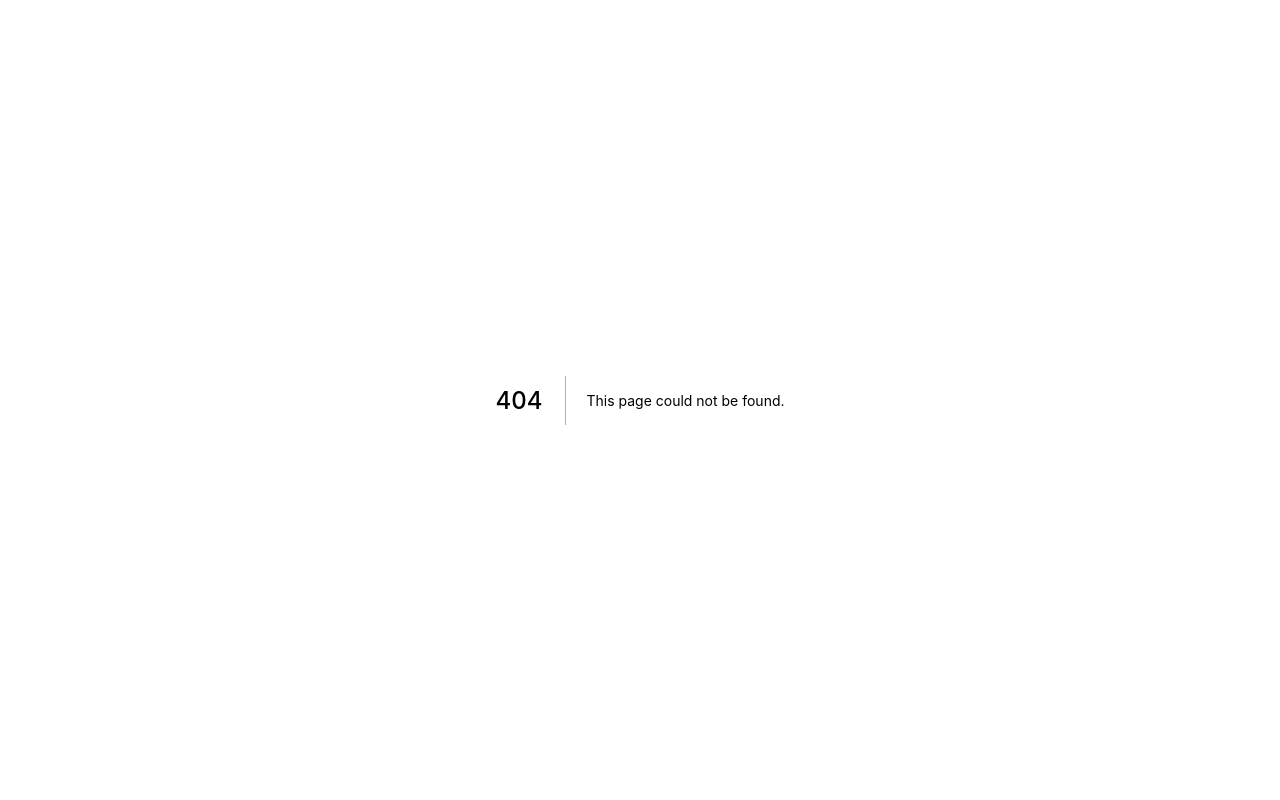
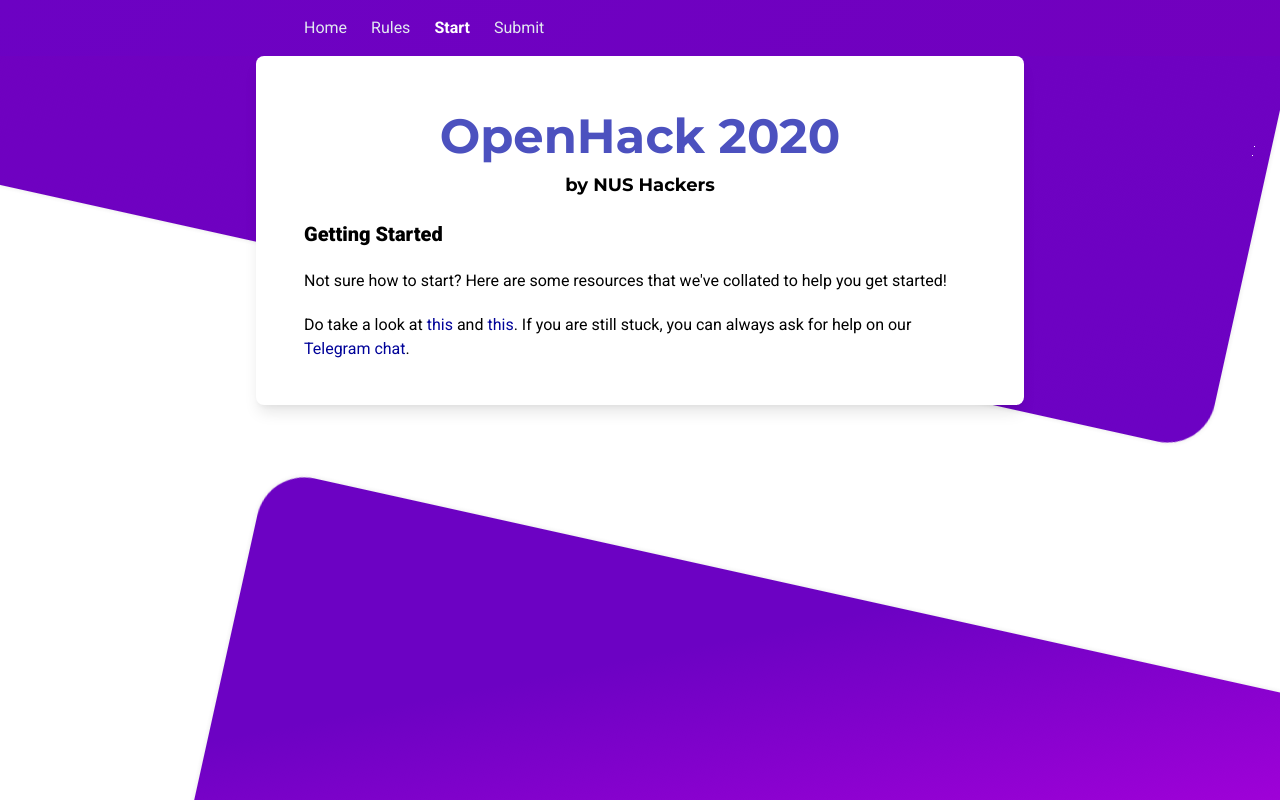
Before and after one commit to nushackers/openhack, a Next.js app: page /start in a window 1280 px wide. Before the commit this address had no page. Built offline with nearby package versions, Linux system fonts and the light colour scheme.

Commit message:
Fix links to subsections

```diff
--- a/pages/index.js
+++ b/pages/index.js
@@ -1,6 +1,7 @@
 import React from "react";
 import Page from "../components/Page";
 import Text from "../components/Text";
+import Link from "next/link";
 
 const Index = () => (
   <Page>
@@ -22,12 +23,13 @@
     <ol className="mb-5">
       <li className="ml-5 my-1">
         Make 3 valid pull requests (PRs) that satisfy the{" "}
-        <a href="#pr-standards">OpenHack Quality Standards</a> to any{" "}
-        <a href="#repos">NUS-related open source repositories</a>
+        <Link href="rules#pr-standards">OpenHack Quality Standards</Link> to any{" "}
+        <Link href="rules#repos">NUS-related open source repositories</Link>
       </li>
       <li className="ml-5 my-1">
         Create and complete a fun new open source project of your own that
-        satisfies the <a href="#proj-standards">OpenHack Quality Standards</a>
+        satisfies the{" "}
+        <Link href="rules#proj-standards">OpenHack Quality Standards</Link>
       </li>
     </ol>
     <h3>Prizes</h3>
--- a/pages/rules.js
+++ b/pages/rules.js
@@ -1,32 +1,33 @@
 import React from "react";
 import Page from "../components/Page";
 import Text from "../components/Text";
+import Link from "next/link";
 import FAQQuestion from "../components/FAQQuestion";
 import approvedRepos from "../data/approved.json";
 
-const Index = () => (
+const Rules = () => (
   <Page>
     <h2 className="text-xl font-black">Rules</h2>
-    <Text className="my-5">
+    <Text id="eligibility" className="my-5">
       In the spirit of hacking, we're keeping requirements to a
       minimum&mdash;any project that satisfies the quality standards is eligible
       for the prize. We are hoping that this encourages students (especially
       beginners) to build their own projects and share it with the community!
     </Text>
-    <h3 id="eligibility">Eligibility</h3>
+    <h3>Eligibility</h3>
     <Text className="mt-5 mb-2">This event is open to:</Text>
     <ol className="mb-5">
       <li className="ml-5 my-1">
         Students in ANY educational institution in Singapore, anywhere from
         primary school to undergraduate studies
       </li>
-      <li className="ml-5 my-1">
+      <li id="repos" className="ml-5 my-1">
         Anyone awaiting entry into an educational institution in Singapore (from
         primary school to undergraduate studies)
       </li>
       <li className="ml-5 my-1">Full-time National Servicemen (NSFs)</li>
     </ol>
-    <h3 id="repos">Approved NUS-related repositories</h3>
+    <h3>Approved NUS-related repositories</h3>
     <ul className="my-3">
       {approvedRepos.repos.map((repo) => (
         <li key={repo.url} className="ml-5">
@@ -37,7 +38,7 @@
         </li>
       ))}
     </ul>
-    <Text className="my-5">
+    <Text id="pr-standards" className="my-5">
       This is not an exhaustive list of allowed repositories and we are still
       building up this list along the way. If you want to contribute to any
       other NUS-related repositories, feel free to do so and write to us at{" "}
@@ -47,7 +48,7 @@
       , so that we can add to the list.
     </Text>
     <h3>Quality Standards</h3>
-    <Text id="pr-standards" className="mt-5 mb-2">
+    <Text className="mt-5 mb-2">
       Valid PRs must meet the following criteria:
     </Text>
     <ul className="mb-5">
@@ -55,7 +56,7 @@
         Has to be non-trivial (i.e. more than typo fixes or small documentation
         changes)
       </li>
-      <li className="ml-5 my-1">
+      <li id="proj-standards" className="ml-5 my-1">
         Only pull requests made on the{" "}
         <a href="#repos">list of approved repositories</a> are counted
       </li>
@@ -65,7 +66,7 @@
         other modules is <span className="font-medium">not</span> acceptable)
       </li>
     </ul>
-    <Text id="proj-standards" className="mt-5 mb-2">
+    <Text className="mt-5 mb-2">
       Valid self-initiated open-source projects must meet the following
       criteria:
     </Text>
@@ -131,24 +132,9 @@
     />
     <FAQQuestion question="I don't know what pull requests (PRs) are? How do I get started?" />
     <Text className="mb-5">
-      Do take a look at{" "}
-      <a target="_blank" href="https://opensource.guide/how-to-contribute/">
-        this
-      </a>{" "}
-      and{" "}
-      <a
-        target="_blank"
-        href="https://www.digitalocean.com/community/tutorials/how-to-create-a-pull-request-on-github"
-      >
-        this
-      </a>
-      . If you are still stuck, you can always ask for help on our{" "}
-      <a target="_blank" href="https://t.me/nushackers_chat">
-        Telegram chat
-      </a>
-      .
+      Take a look at <Link href="start">our Getting Started page here</Link>.
     </Text>
   </Page>
 );
 
-export default Index;
+export default Rules;
--- /dev/null
+++ b/pages/start.js
@@ -0,0 +1,35 @@
+import React from "react";
+import Page from "../components/Page";
+import Text from "../components/Text";
+import FAQQuestion from "../components/FAQQuestion";
+import approvedRepos from "../data/approved.json";
+
+const Start = () => (
+  <Page>
+    <h2 className="text-xl font-black">Getting Started</h2>
+    <Text className="my-5">
+      Not sure how to start? Here are some resources that we've collated to help
+      you get started!
+    </Text>
+    <Text className="mb-5">
+      Do take a look at{" "}
+      <a target="_blank" href="https://opensource.guide/how-to-contribute/">
+        this
+      </a>{" "}
+      and{" "}
+      <a
+        target="_blank"
+        href="https://www.digitalocean.com/community/tutorials/how-to-create-a-pull-request-on-github"
+      >
+        this
+      </a>
+      . If you are still stuck, you can always ask for help on our{" "}
+      <a target="_blank" href="https://t.me/nushackers_chat">
+        Telegram chat
+      </a>
+      .
+    </Text>
+  </Page>
+);
+
+export default Start;
--- a/pages/submit.js
+++ b/pages/submit.js
@@ -2,7 +2,7 @@
 import Page from "../components/Page";
 import Text from "../components/Text";
 
-const Index = () => (
+const Submit = () => (
   <Page>
     <h2 className="text-xl font-black">Submission</h2>
     <Text className="my-5">
@@ -12,4 +12,4 @@
   </Page>
 );
 
-export default Index;
+export default Submit;
```
